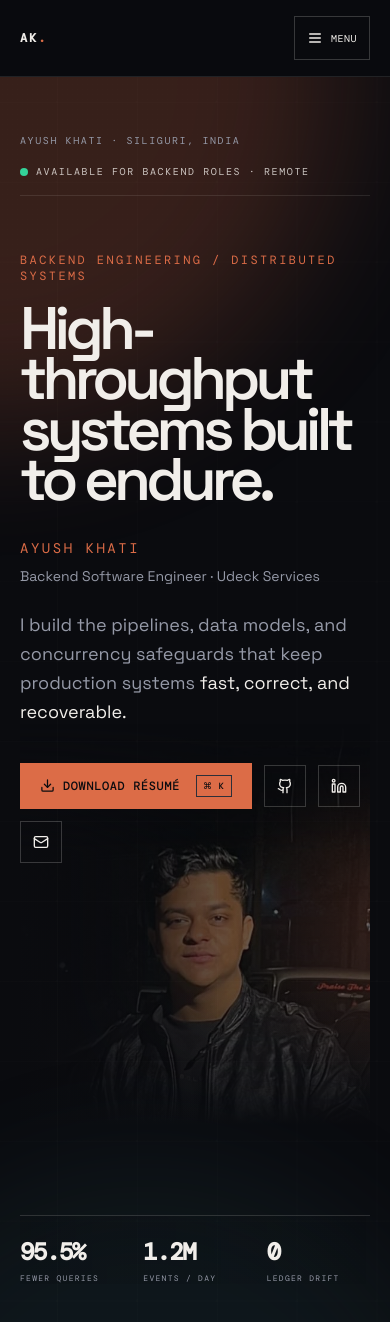
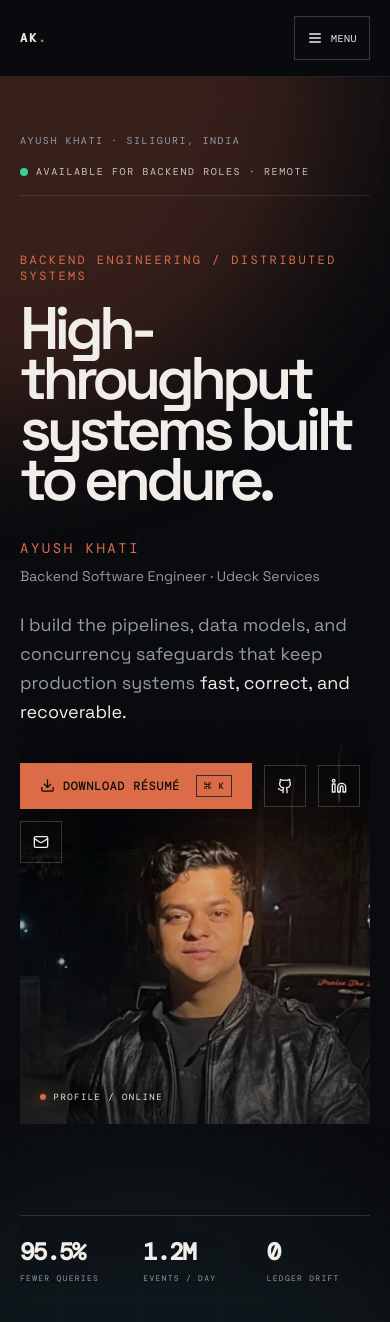
Before and after one commit to AyushkhatiDev/portfolio, a React (Vite) app: page / in a window 390 px wide. Shown: the top 1322 px of the page. Built offline with nearby package versions, Linux system fonts and the light colour scheme.

Commit message:
fix: enhance mobile portrait presence

```diff
--- a/src/components/HeroSection.tsx
+++ b/src/components/HeroSection.tsx
@@ -1,5 +1,5 @@
 import { useEffect, useRef, useState, type PointerEvent } from "react";
-import { motion, useReducedMotion } from "framer-motion";
+import { motion, useInView, useReducedMotion } from "framer-motion";
 import { Download, Github, Linkedin, Mail } from "lucide-react";
 import ayushPhoto from "@/assets/ayush-photo.jpeg";
 
@@ -11,8 +11,10 @@ const HeroSection = () => {
     const reduceMotion = useReducedMotion();
     const heroRef = useRef<HTMLElement>(null);
     const titleRef = useRef<HTMLHeadingElement>(null);
+    const portraitRef = useRef<HTMLDivElement>(null);
     const pointer = useRef({ x: 108, y: 50, titleX: 140, titleY: 50, targetX: 108, targetY: 50, targetTitleX: 140, targetTitleY: 50, active: false, frame: null as number | null });
     const [pointerOverPortrait, setPointerOverPortrait] = useState(false);
+    const portraitInView = useInView(portraitRef, { amount: 0.35, once: true });
     const enter = (delay: number) => ({
         initial: reduceMotion ? false : { opacity: 0, y: 22 },
         animate: reduceMotion ? undefined : { opacity: 1, y: 0 },
@@ -83,9 +85,11 @@ const HeroSection = () => {
                 </motion.div>
 
                 <div className="relative pt-14 lg:min-h-[650px] lg:pt-20">
-                    <motion.div {...enter(0.24)} aria-hidden="true" className="hero-portrait-field pointer-events-none absolute inset-x-0 top-[33rem] -z-10 h-[25rem] sm:top-[28rem] sm:h-[30rem] lg:inset-y-0 lg:left-auto lg:top-0 lg:h-auto lg:w-[47%]">
+                    <motion.div ref={portraitRef} {...enter(0.24)} aria-hidden="true" className={`hero-portrait-field pointer-events-none absolute inset-x-0 top-[33rem] -z-10 h-[25rem] sm:top-[28rem] sm:h-[30rem] lg:inset-y-0 lg:left-auto lg:top-0 lg:h-auto lg:w-[47%] ${portraitInView ? "hero-portrait-online" : ""}`}>
+                        <motion.div initial={reduceMotion ? false : { opacity: 0, scale: 0.86 }} animate={portraitInView || reduceMotion ? { opacity: 1, scale: 1 } : undefined} transition={{ duration: 0.7, ease }} className="hero-mobile-lens absolute inset-0" />
                         <img src={ayushPhoto} alt="" className="hero-portrait h-full w-full object-cover object-[52%_24%] grayscale" />
                         <div className="hero-portrait-wash absolute inset-0" />
+                        <motion.span initial={reduceMotion ? false : { opacity: 0, y: 8 }} animate={portraitInView || reduceMotion ? { opacity: 1, y: 0 } : undefined} transition={{ duration: 0.45, delay: 0.14, ease }} className="hero-profile-online absolute bottom-5 left-5 font-mono text-[9px] uppercase tracking-[0.16em] text-foreground sm:bottom-7 sm:left-8">PROFILE / ONLINE</motion.span>
                     </motion.div>
 
                     <div className="relative z-10 max-w-2xl lg:max-w-[56%]">
--- a/src/index.css
+++ b/src/index.css
@@ -235,6 +235,11 @@
         transition: background 220ms linear;
     }
 
+    .hero-mobile-lens,
+    .hero-profile-online {
+        display: none;
+    }
+
     .hero-telemetry-rail {
         background: linear-gradient(90deg, hsl(var(--background) / 0.18), transparent);
     }
@@ -443,6 +448,62 @@
             mask-image: linear-gradient(0deg, black 0%, black 68%, transparent 100%);
             -webkit-mask-image: linear-gradient(0deg, black 0%, black 68%, transparent 100%);
         }
+
+        .hero-portrait {
+            opacity: 0.72;
+            filter: contrast(1.1) brightness(0.86);
+            transform: scale(1.01);
+        }
+
+        .hero-portrait-online .hero-portrait {
+            opacity: 0.9;
+            filter: contrast(1.14) brightness(0.98) sepia(0.06);
+            transform: scale(1.035) translate3d(0, -0.25rem, 0);
+        }
+
+        .hero-portrait-wash {
+            background:
+                radial-gradient(15rem circle at 70% 40%, hsl(var(--accent) / 0.16), transparent 68%),
+                linear-gradient(0deg, hsl(var(--background) / 0.72) 0%, hsl(var(--background) / 0.18) 43%, transparent 70%),
+                linear-gradient(90deg, hsl(var(--background) / 0.18), transparent 44%);
+        }
+
+        .hero-mobile-lens {
+            display: block;
+            pointer-events: none;
+            background:
+                radial-gradient(8rem circle at 58% 43%, transparent 58%, hsl(var(--accent) / 0.34) 59%, transparent 61%),
+                radial-gradient(13rem circle at 58% 43%, hsl(var(--accent) / 0.13), transparent 68%);
+            mix-blend-mode: screen;
+        }
+
+        .hero-mobile-lens::after {
+            position: absolute;
+            inset: 0;
+            content: "";
+            background-image: radial-gradient(hsl(var(--accent) / 0.55) 1px, transparent 1.5px);
+            background-position: center;
+            background-size: 42px 42px;
+            mask-image: radial-gradient(9rem circle at 58% 43%, black 0%, transparent 72%);
+            -webkit-mask-image: radial-gradient(9rem circle at 58% 43%, black 0%, transparent 72%);
+            opacity: 0.5;
+        }
+
+        .hero-profile-online {
+            display: inline-flex;
+            align-items: center;
+            gap: 0.45rem;
+            text-shadow: 0 1px 16px hsl(var(--background));
+        }
+
+        .hero-profile-online::before {
+            width: 0.4rem;
+            height: 0.4rem;
+            border-radius: 9999px;
+            content: "";
+            background: hsl(var(--accent));
+            box-shadow: 0 0 12px hsl(var(--accent) / 0.75);
+        }
     }
 
     .scrollbar-hide {
@@ -469,6 +530,7 @@
     .hero-orb,
     .hero-signal-field,
     .hero-portrait-wash,
+    .hero-mobile-lens,
     .proof-signal,
     .career-trace {
         display: none;
```
